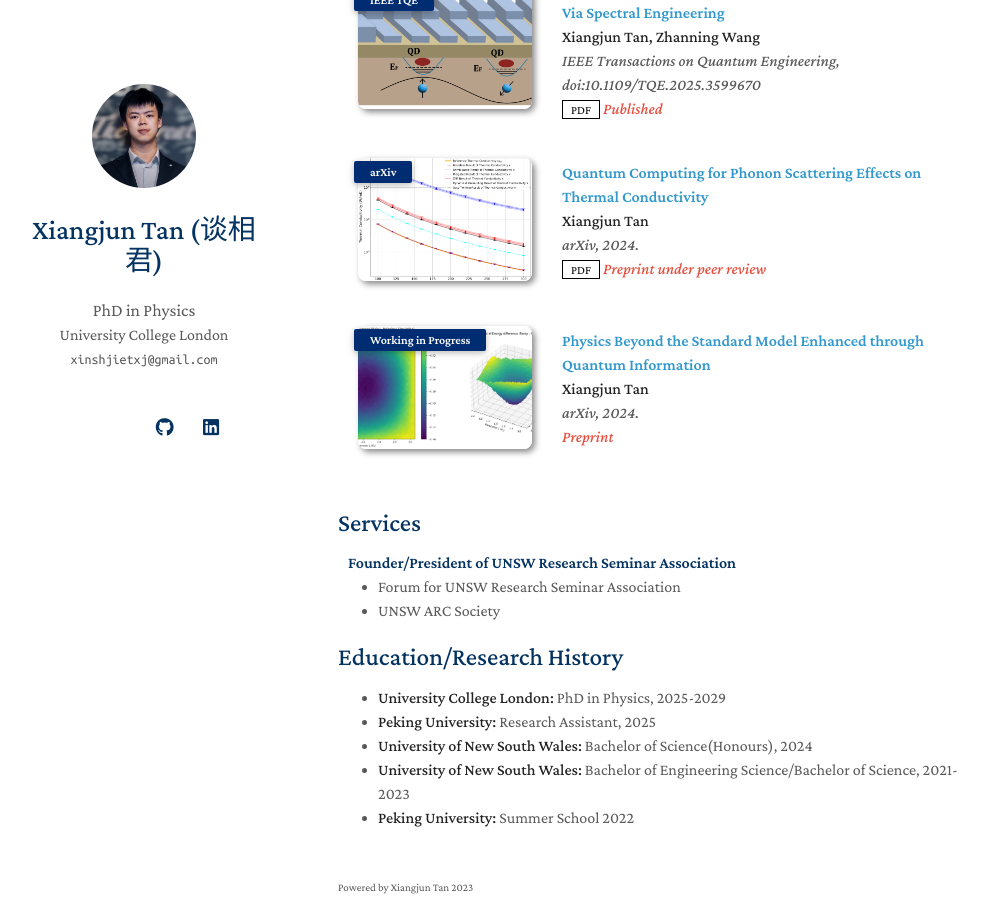
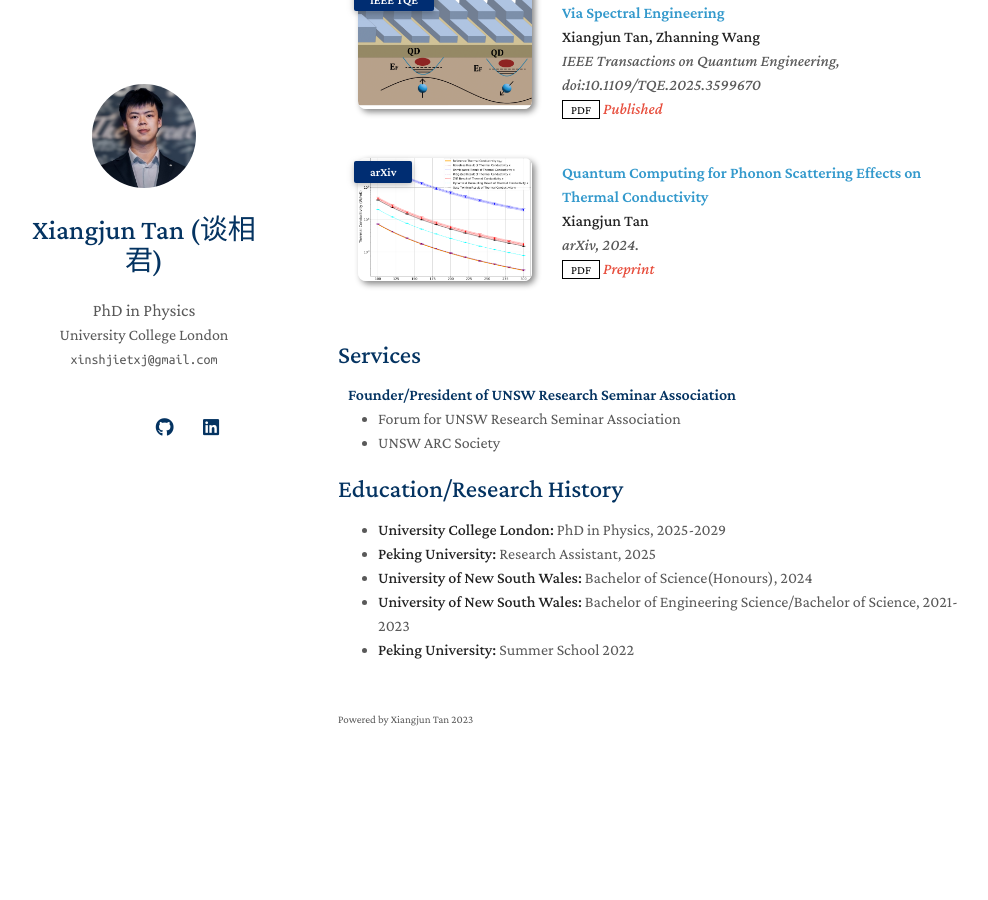
Before and after one commit to xiangjun-tan/xiangjun-tan.github.io, a Jekyll site: the page built from index.md, in a window 1280 px wide and 900 px high, scrolled down 1234 px. Shown: the whole window, without its empty margins (132-1120 px from the left). Built offline with Jekyll 4.4.1, drawn with Linux system fonts in a browser that asks for light colours; nearby versions of some CDN libraries; a style sheet for code colours, icons or effects is not loaded; our own code applies the rules of GitHub Pages for plain Markdown files; after the commit the page ends 2034 px from its top, so only the background shows below that.

Commit message:
Update publications.yml

```diff
--- a/_data/publications.yml
+++ b/_data/publications.yml
@@ -36,12 +36,5 @@ main:
     conference_short: arXiv
     conference: arXiv, 2024.
     pdf: https://arxiv.org/pdf/2407.15808
-    notes: Preprint under peer review
+    notes: Preprint
     image: ./assets/img/thermal.png
-
-  - title: "Physics Beyond the Standard Model Enhanced through Quantum Information"
-    authors: <strong>Xiangjun Tan</strong>
-    conference_short: Working in Progress
-    conference: arXiv, 2024.
-    notes: Preprint
-    image: ./assets/img/BSM.png
```
